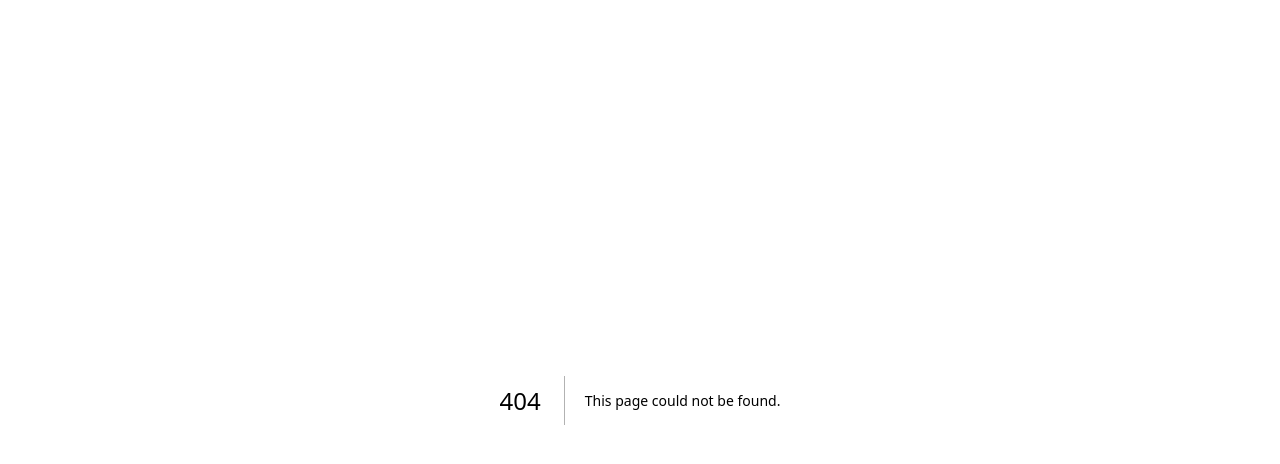
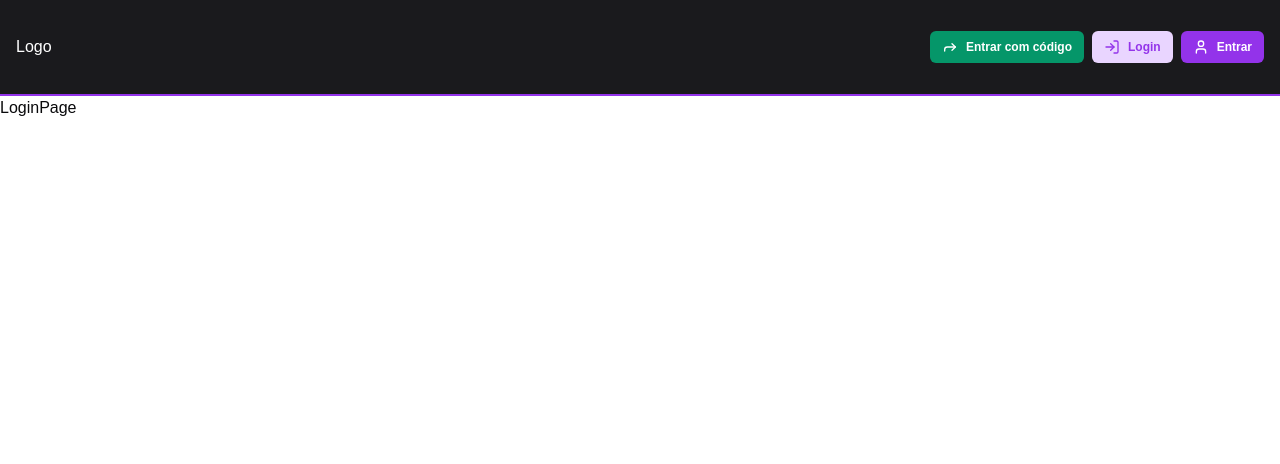
Before and after one commit to bruno-calasans-ifpe/skillbattle, a Next.js app: page /login in a window 1280 px wide. Before the commit this address had no page. Shown: the top 464 px of the page. Built offline with nearby package versions, Linux system fonts and the light colour scheme.

Commit message:
create application header

```diff
--- a/package.json
+++ b/package.json
@@ -9,6 +9,7 @@
     "lint": "next lint"
   },
   "dependencies": {
+    "@radix-ui/react-slot": "^1.1.0",
     "class-variance-authority": "^0.7.1",
     "clsx": "^2.1.1",
     "lucide-react": "^0.468.0",
--- a/src/app/layout.tsx
+++ b/src/app/layout.tsx
@@ -1,5 +1,9 @@
 import type { Metadata } from "next";
 import "./globals.css";
+
+import Link from "next/link";
+import { Button } from "@/components/ui/button";
+import { User, UserPlus, Forward, LogIn } from "lucide-react";
 
 export const metadata: Metadata = {
   title: "Skillbattle",
@@ -13,7 +17,46 @@ export default function RootLayout({
 }>) {
   return (
     <html lang="pt-br">
-      <body>{children}</body>
+      <body>
+        <header className=" text-white flex items-center justify-between p-4 bg-primary h-24 border-b-2 border-purple-600">
+          <Link href="/">
+            <div>Logo</div>
+          </Link>
+          <div className="flex gap-2">
+            <Button
+              variant="ghost"
+              size="sm"
+              className="bg-emerald-600 hover:bg-emerald-700 group"
+            >
+              <Forward className="text-white " />
+              <p className="text-white font-bold">Entrar com código</p>
+            </Button>
+            <Button
+              variant="ghost"
+              size="sm"
+              asChild
+              className="bg-purple-200 hover:bg-purple-300 group"
+            >
+              <Link href="login">
+                <LogIn className="text-purple-600 " />
+                <p className="text-purple-600 font-bold">Login</p>
+              </Link>
+            </Button>
+            <Button
+              variant="ghost"
+              size="sm"
+              asChild
+              className="bg-purple-600 hover:bg-purple-500 group font-bold"
+            >
+              <Link href="register">
+                <User className="text-white " />
+                <p className="text-white font-bold ">Entrar</p>
+              </Link>
+            </Button>
+          </div>
+        </header>
+        {children}
+      </body>
     </html>
   );
 }
--- /dev/null
+++ b/src/app/login/page.tsx
@@ -0,0 +1,5 @@
+type LoginPageProps = {}
+
+export default function LoginPage({}:LoginPageProps){
+    return <div>LoginPage</div>
+}
--- /dev/null
+++ b/src/components/ui/button.tsx
@@ -0,0 +1,57 @@
+import * as React from "react"
+import { Slot } from "@radix-ui/react-slot"
+import { cva, type VariantProps } from "class-variance-authority"
+
+import { cn } from "@/lib/utils"
+
+const buttonVariants = cva(
+  "inline-flex items-center justify-center gap-2 whitespace-nowrap rounded-md text-sm font-medium transition-colors focus-visible:outline-none focus-visible:ring-1 focus-visible:ring-ring disabled:pointer-events-none disabled:opacity-50 [&_svg]:pointer-events-none [&_svg]:size-4 [&_svg]:shrink-0",
+  {
+    variants: {
+      variant: {
+        default:
+          "bg-primary text-primary-foreground shadow hover:bg-primary/90",
+        destructive:
+          "bg-destructive text-destructive-foreground shadow-sm hover:bg-destructive/90",
+        outline:
+          "border border-input bg-background shadow-sm hover:bg-accent hover:text-accent-foreground",
+        secondary:
+          "bg-secondary text-secondary-foreground shadow-sm hover:bg-secondary/80",
+        ghost: "hover:bg-accent hover:text-accent-foreground",
+        link: "text-primary underline-offset-4 hover:underline",
+      },
+      size: {
+        default: "h-9 px-4 py-2",
+        sm: "h-8 rounded-md px-3 text-xs",
+        lg: "h-10 rounded-md px-8",
+        icon: "h-9 w-9",
+      },
+    },
+    defaultVariants: {
+      variant: "default",
+      size: "default",
+    },
+  }
+)
+
+export interface ButtonProps
+  extends React.ButtonHTMLAttributes<HTMLButtonElement>,
+    VariantProps<typeof buttonVariants> {
+  asChild?: boolean
+}
+
+const Button = React.forwardRef<HTMLButtonElement, ButtonProps>(
+  ({ className, variant, size, asChild = false, ...props }, ref) => {
+    const Comp = asChild ? Slot : "button"
+    return (
+      <Comp
+        className={cn(buttonVariants({ variant, size, className }))}
+        ref={ref}
+        {...props}
+      />
+    )
+  }
+)
+Button.displayName = "Button"
+
+export { Button, buttonVariants }
--- a/tailwind.config.ts
+++ b/tailwind.config.ts
@@ -10,53 +10,58 @@ export default {
   theme: {
     extend: {
       colors: {
-  			background: 'hsl(var(--background))',
-  			foreground: 'hsl(var(--foreground))',
+        background: "hsl(var(--background))",
+        foreground: "hsl(var(--foreground))",
         card: {
-  				DEFAULT: 'hsl(var(--card))',
-  				foreground: 'hsl(var(--card-foreground))'
+          DEFAULT: "hsl(var(--card))",
+          foreground: "hsl(var(--card-foreground))",
         },
         popover: {
-  				DEFAULT: 'hsl(var(--popover))',
-  				foreground: 'hsl(var(--popover-foreground))'
+          DEFAULT: "hsl(var(--popover))",
+          foreground: "hsl(var(--popover-foreground))",
         },
         primary: {
-  				DEFAULT: 'hsl(var(--primary))',
-  				foreground: 'hsl(var(--primary-foreground))'
+          DEFAULT: "hsl(var(--primary))",
+          foreground: "hsl(var(--primary-foreground))",
         },
         secondary: {
-  				DEFAULT: 'hsl(var(--secondary))',
-  				foreground: 'hsl(var(--secondary-foreground))'
+          DEFAULT: "hsl(var(--secondary))",
+          foreground: "hsl(var(--secondary-foreground))",
         },
         muted: {
-  				DEFAULT: 'hsl(var(--muted))',
-  				foreground: 'hsl(var(--muted-foreground))'
+          DEFAULT: "hsl(var(--muted))",
+          foreground: "hsl(var(--muted-foreground))",
         },
         accent: {
-  				DEFAULT: 'hsl(var(--accent))',
-  				foreground: 'hsl(var(--accent-foreground))'
+          DEFAULT: "hsl(var(--accent))",
+          foreground: "hsl(var(--accent-foreground))",
         },
         destructive: {
-  				DEFAULT: 'hsl(var(--destructive))',
-  				foreground: 'hsl(var(--destructive-foreground))'
+          DEFAULT: "hsl(var(--destructive))",
+          foreground: "hsl(var(--destructive-foreground))",
         },
-  			border: 'hsl(var(--border))',
-  			input: 'hsl(var(--input))',
-  			ring: 'hsl(var(--ring))',
+        border: "hsl(var(--border))",
+        input: "hsl(var(--input))",
+        ring: "hsl(var(--ring))",
         chart: {
-  				'1': 'hsl(var(--chart-1))',
-  				'2': 'hsl(var(--chart-2))',
-  				'3': 'hsl(var(--chart-3))',
-  				'4': 'hsl(var(--chart-4))',
-  				'5': 'hsl(var(--chart-5))'
-  			}
+          "1": "hsl(var(--chart-1))",
+          "2": "hsl(var(--chart-2))",
+          "3": "hsl(var(--chart-3))",
+          "4": "hsl(var(--chart-4))",
+          "5": "hsl(var(--chart-5))",
+        },
+      },
+      backgroundColor: {
+        primary: "#1A1A1D",
+        secondary: "#3B1C32",
+        terciary: "#FF6347",
       },
       borderRadius: {
-  			lg: 'var(--radius)',
-  			md: 'calc(var(--radius) - 2px)',
-  			sm: 'calc(var(--radius) - 4px)'
-  		}
-  	}
+        lg: "var(--radius)",
+        md: "calc(var(--radius) - 2px)",
+        sm: "calc(var(--radius) - 4px)",
+      },
+    },
   },
   plugins: [require("tailwindcss-animate")],
 } satisfies Config;
```
Also changed, not shown: 1 other file (tests, documents, lock files or other folders). Lines whose indentation alone changed are shown as unchanged.
